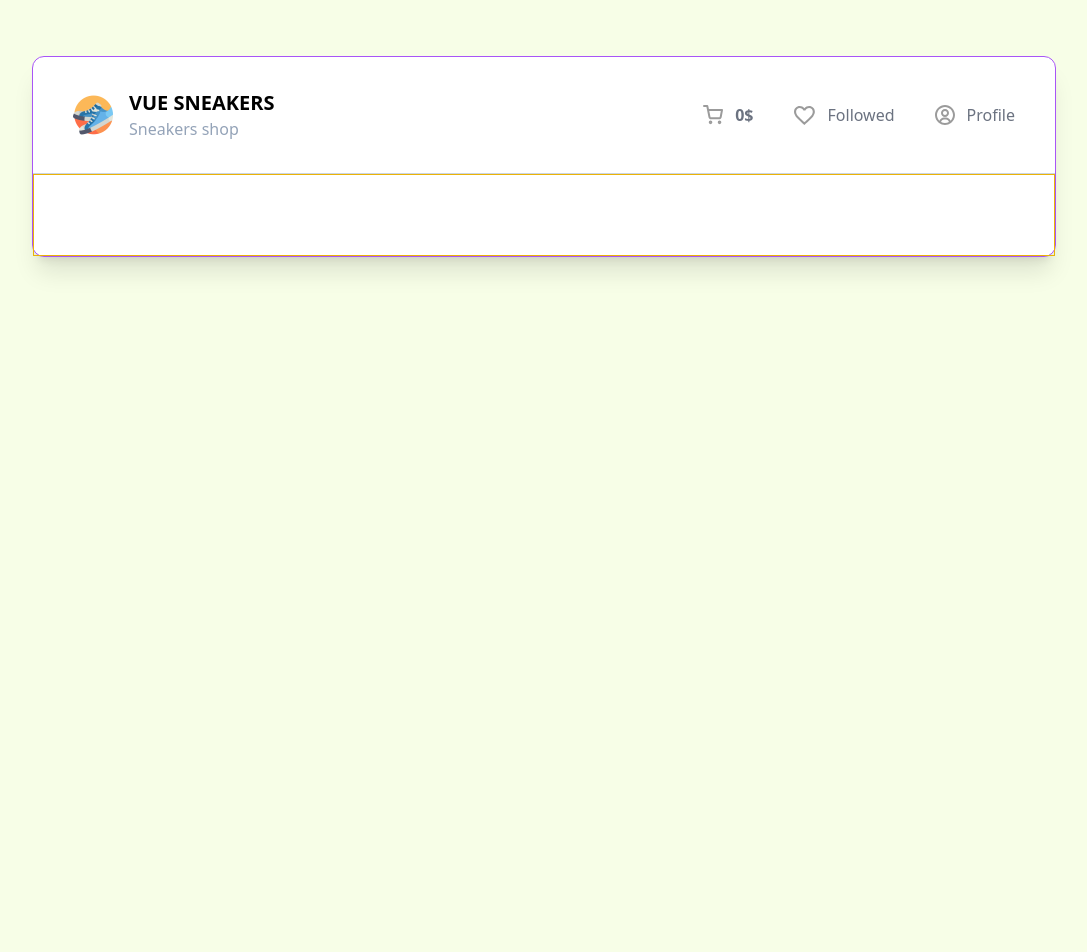
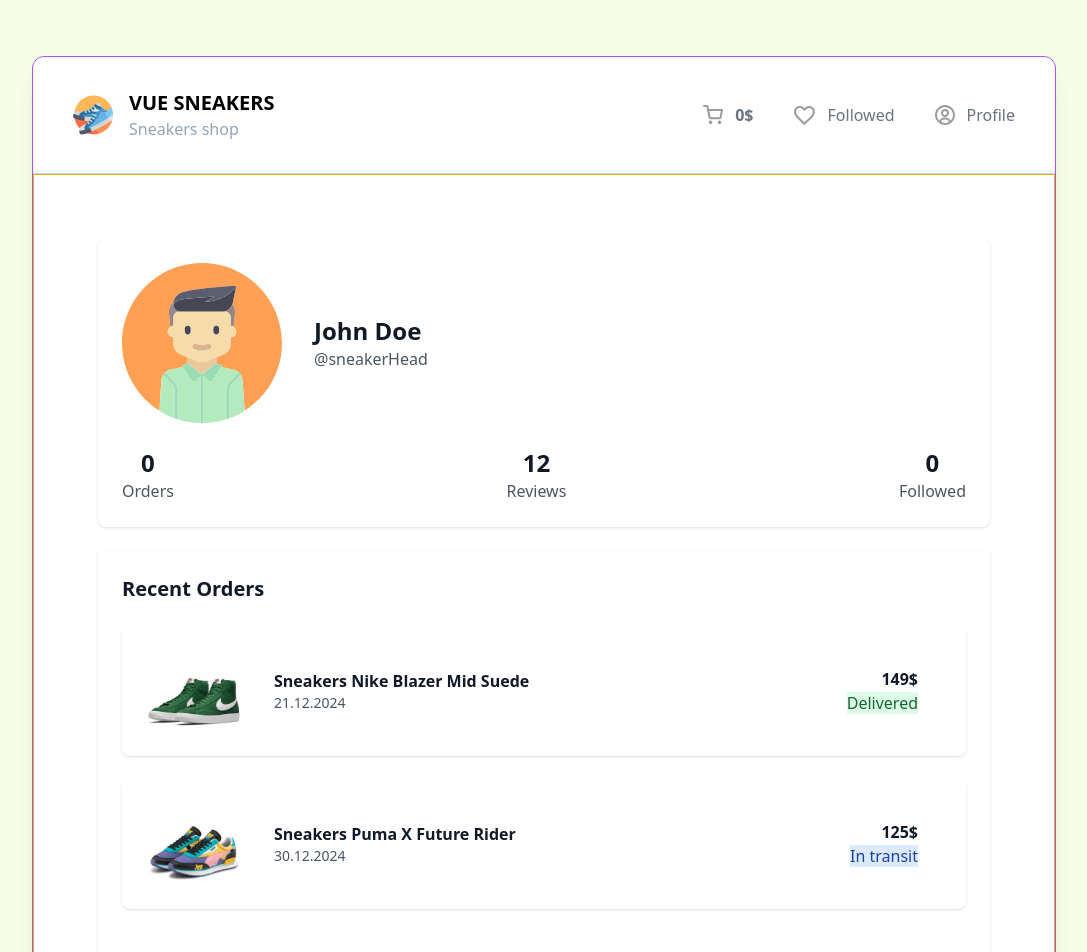
Before and after one commit to HALWAAAAA/vue-project-shop, a Vue app: page /profile in a window 1280 px wide. Shown: the top 952 px of the page, without its empty margins (96-1183 px from the left). Before the commit the page ends 800 px from the top, so only its background shows below. Built offline with nearby package versions, Linux system fonts and the light colour scheme; no server answers; the database is empty.

Commit message:
Компонент, просто щоб існував, мені важко сюди щось придумати, на даний момент

```diff
--- a/src/Header.vue
+++ b/src/Header.vue
@@ -34,12 +34,14 @@
           <span>Followed</span>
         </li>
       </router-link>
-      <li
-        class="flex items-center gap-3 text-gray-500 hover:text-black cursor-pointer"
+      <router-link to="/profile">
+        <li
+          class="flex items-center gap-3 text-gray-500 hover:text-black cursor-pointer"
+        >
+          <img src="/profile.svg" alt="Profile" />
+          <span>Profile</span>
+        </li></router-link
       >
-        <img src="/profile.svg" alt="Profile" />
-        <span>Profile</span>
-      </li>
     </ul>
   </header>
 </template>
--- /dev/null
+++ b/src/components/Profile/ProfileHeader.vue
@@ -0,0 +1,38 @@
+<script setup>
+import { useSneakersStore } from '../../store/state';
+import { onMounted } from 'vue';
+const sneakersStore = useSneakersStore();
+onMounted(() => {
+  sneakersStore.fetchItems();
+});
+</script>
+
+<template>
+  <div class="shadow rounded-lg p-6 mb-6">
+    <div class="flex items-center space-x-8">
+      <img src="../../../public/avatar (1).svg" class="w-40" />
+      <div>
+        <h1 class="font-bold text-2xl text-gray-900">John Doe</h1>
+        <p class="text-gray-600">@sneakerHead</p>
+      </div>
+    </div>
+    <div class="flex justify-between mt-6 text-center">
+      <div>
+        <p class="text-2xl font-bold text-gray-900">
+          {{ sneakersStore.cartItems.length }}
+        </p>
+        <p class="text-gray-600">Orders</p>
+      </div>
+      <div>
+        <p class="text-2xl font-bold text-gray-900">12</p>
+        <p class="text-gray-600">Reviews</p>
+      </div>
+      <div>
+        <p class="text-2xl font-bold text-gray-900">
+          {{ sneakersStore.followedItems.length }}
+        </p>
+        <p class="text-gray-600">Followed</p>
+      </div>
+    </div>
+  </div>
+</template>
--- /dev/null
+++ b/src/components/Profile/ProfileRecent.vue
@@ -0,0 +1,40 @@
+<template>
+  <div class="bg-white shadow p-6">
+    <h2 class="text-xl font-bold text-gray-900 mb-6">Recent Orders</h2>
+    <div class="shadow rounded-lg p-6 mb-6 hover:bg-gray-50">
+      <div class="flex items-center justify-between">
+        <div class="flex items-center space-x-8">
+          <img src="../../../public/sneakers/sneakers-1.jpg" class="w-24" />
+          <div>
+            <h3 class="font-semibold text-gray-900">
+              Sneakers Nike Blazer Mid Suede
+            </h3>
+            <p class="text-sm text-gray-600">21.12.2024</p>
+          </div>
+        </div>
+        <div class="text-right px-6">
+          <p class="font-semibold text-gray-900">149$</p>
+          <span class="bg-green-100 text-green-800">Delivered</span>
+        </div>
+      </div>
+    </div>
+
+    <div class="shadow rounded-lg p-6 mb-6 hover:bg-gray-50">
+      <div class="flex items-center justify-between">
+        <div class="flex items-center space-x-8">
+          <img src="../../../public/sneakers/sneakers-4.jpg" class="w-24" />
+          <div>
+            <h3 class="font-semibold text-gray-900">
+              Sneakers Puma X Future Rider
+            </h3>
+            <p class="text-sm text-gray-600">30.12.2024</p>
+          </div>
+        </div>
+        <div class="text-right px-6">
+          <p class="font-semibold text-gray-900">125$</p>
+          <span class="bg-blue-100 text-blue-800">In transit</span>
+        </div>
+      </div>
+    </div>
+  </div>
+</template>
--- /dev/null
+++ b/src/pages/Profile.vue
@@ -0,0 +1,11 @@
+<script setup>
+import ProfileHeader from '../components/Profile/ProfileHeader.vue';
+import ProfileRecent from '../components/Profile/ProfileRecent.vue';
+</script>
+
+<template>
+  <div class="p-6 mb-6">
+    <ProfileHeader />
+    <ProfileRecent />
+  </div>
+</template>
--- a/src/router.js
+++ b/src/router.js
@@ -1,6 +1,7 @@
 import { createRouter, createWebHistory } from 'vue-router';
 import Followed from './pages/Followed.vue';
 import Home from './pages/Home.vue';
+import Profile from './pages/Profile.vue';
 
 const routes = [
   {
@@ -13,6 +14,11 @@
     name: 'Followed',
     component: Followed,
   },
+  {
+    path: '/profile',
+    name: 'Profile',
+    component: Profile,
+  },
 ];
 
 const router = createRouter({
--- a/src/store/state.js
+++ b/src/store/state.js
@@ -60,12 +60,10 @@
     const targetItem = items.value.find((item) => item.id === id);
     const cartItem = cartItems.value.find((cart) => cart.id === id);
 
-    if (targetItem) {
-      if (cartItem) {
-        targetItem.currentQuantity = cartItem.currentQuantity;
-      } else {
-        targetItem.currentQuantity = 0;
-      }
+    if (cartItem) {
+      targetItem.currentQuantity = cartItem.currentQuantity;
+    } else {
+      targetItem.currentQuantity = 0;
     }
   }
 
```
Also changed, not shown: public/avatar (1).svg (added).
